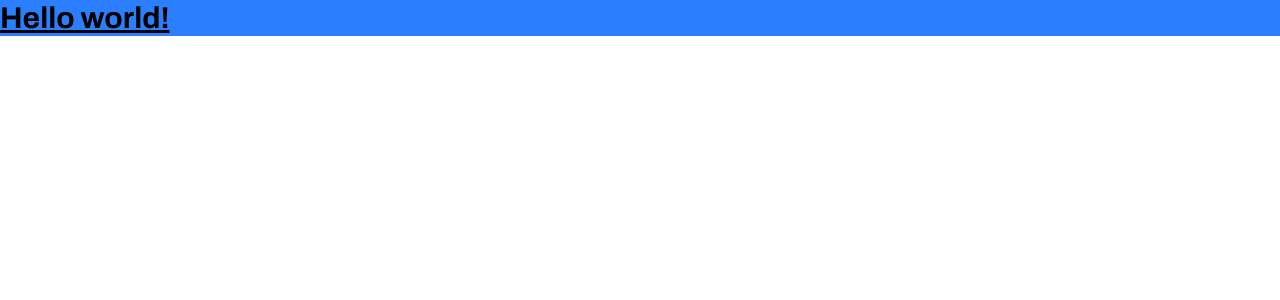
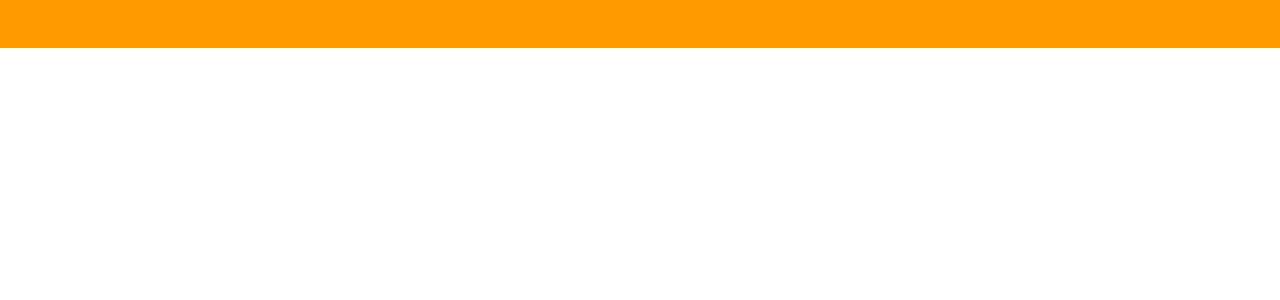
Before and after one commit to innovatecodes/go-task-angular, an Angular app: page / in a window 1280 px wide. Shown: the top 300 px of the page. Built offline with nearby package versions, Linux system fonts and the light colour scheme.

Commit message:
Aula 8: Definindo a largura máxima da aplicação

```diff
--- a/src/app/app.component.html
+++ b/src/app/app.component.html
@@ -1,3 +1,3 @@
-@if (true) {
-  <h1 class="text-3xl font-bold underline bg-blue-500">Hello world!</h1>
-}
+<div class="mx-auto max-w-7xl bg-amber-500 p-6">
+  <!-- ... -->
+</div>
```
